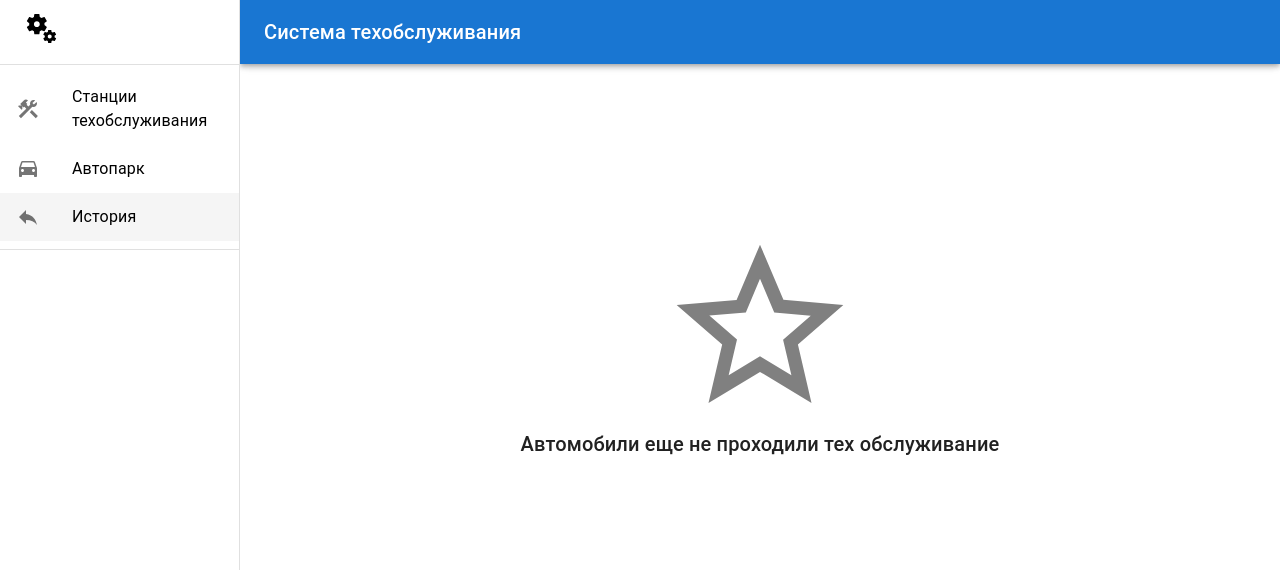
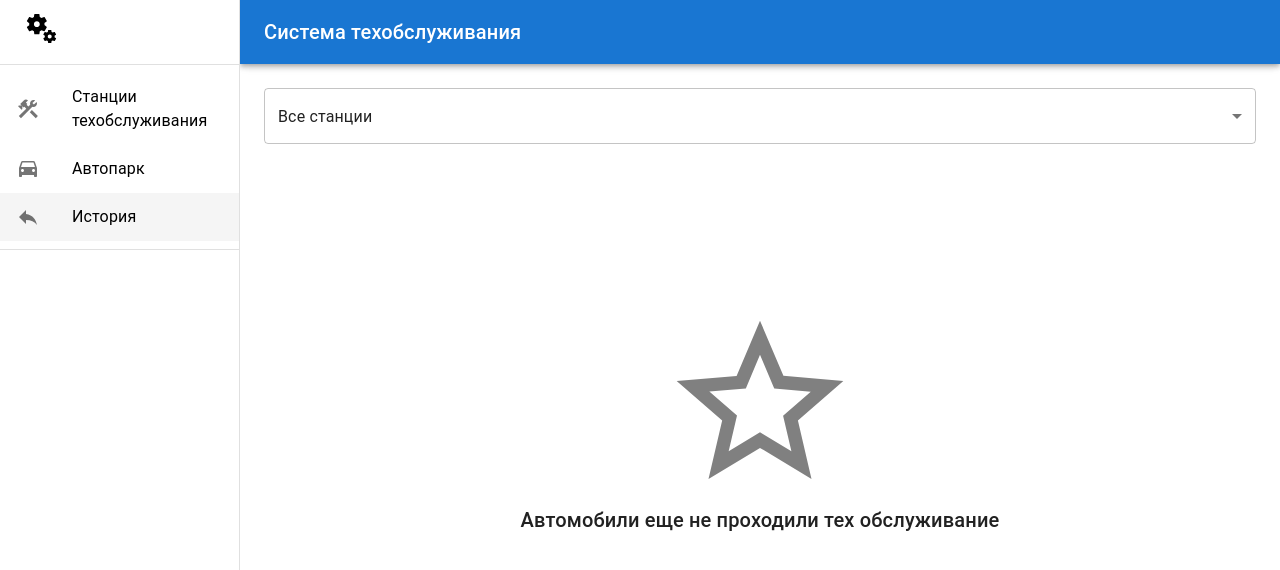
Before and after one commit to DateeMasamune/car-service-station, a React (Create React App) app: page /history-maintenance in a window 1280 px wide. Shown: the top 570 px of the page. Built offline with nearby package versions, Linux system fonts and the light colour scheme.

Commit message:
add filter for car services

```diff
--- a/src/components/HistoryMaintenance/HistoryMaintenance.jsx
+++ b/src/components/HistoryMaintenance/HistoryMaintenance.jsx
@@ -5,7 +5,9 @@ import Divider from '@mui/material/Divider';
 import ListItemAvatar from '@mui/material/ListItemAvatar';
 import Avatar from '@mui/material/Avatar';
 import Typography from '@mui/material/Typography';
-import { Box } from '@mui/material';
+import {
+  Box, FormControl, MenuItem, Select,
+} from '@mui/material';
 
 import wheel from '../../assets/wheel.jpg';
 import Skeleton from '../Skeleton/Skeleton';
@@ -14,14 +16,38 @@ import useHistoryMaintenance from './useHistoryMaintenance';
 function HistoryMaintenance() {
   const {
     carPark,
+    serviceStation,
+    selectService,
     goToSingleCar,
     filterMaintenance,
+    handleChangeService,
   } = useHistoryMaintenance();
 
   return (
     <>
+      <FormControl fullWidth style={{ marginBottom: 20, minWidth: 300 }}>
+        <Select
+          value={selectService}
+          onChange={handleChangeService}
+          displayEmpty
+          inputProps={{ 'aria-label': 'Without label' }}
+        >
+          <MenuItem disabled value="">
+            <em>Станция техобслуживании</em>
+          </MenuItem>
+          <MenuItem value="">Все станции</MenuItem>
+          {serviceStation.map((serviceName) => (
+            <MenuItem
+              key={serviceName.id}
+              value={serviceName.id}
+            >
+              {serviceName.name}
+            </MenuItem>
+          ))}
+        </Select>
+      </FormControl>
       {carPark.filter(filterMaintenance).length === 0 && (
-        <Skeleton text="Автомобили еще не проходили тех обслуживание" />
+      <Skeleton text="Автомобили еще не проходили тех обслуживание" />
       )}
       {carPark.filter(filterMaintenance).map((car) => (
         <List onClick={() => goToSingleCar(car.id)} key={car.id} sx={{ width: '100%', bgcolor: 'background.paper', cursor: 'pointer' }}>
@@ -45,7 +71,7 @@ function HistoryMaintenance() {
                 История ТО
               </Typography>
               {car.history.map((history) => (
-                <Typography style={{ color: 'gray', fontSize: '14px' }}>{`${history}`}</Typography>
+                <Typography key={history} style={{ color: 'gray', fontSize: '14px' }}>{`${history}`}</Typography>
               ))}
               {car.status === 'ready'
                 ? <Typography style={{ color: 'green' }}>Техобслуживание пройдено успешно</Typography>
--- a/src/components/HistoryMaintenance/useHistoryMaintenance.js
+++ b/src/components/HistoryMaintenance/useHistoryMaintenance.js
@@ -1,21 +1,40 @@
+import { useState } from 'react';
+import { useSelector } from 'react-redux';
 import { useNavigate } from 'react-router-dom';
 
 import useCurrentCar from '../../customHooks/useCurrentCar';
 
 function useHistoryMaintenance() {
+  const [selectService, setSelectService] = useState('');
   const { carPark } = useCurrentCar();
   const navigate = useNavigate();
-
+  const serviceStation = useSelector((store) => store.serviceStation);
   const goToSingleCar = (id) => {
     navigate(`/maintenance/${id}`);
   };
 
-  const filterMaintenance = (car) => (car.status !== '');
+  const handleChangeService = (event) => {
+    setSelectService(event.target.value);
+  };
+
+  const filterMaintenance = (car) => {
+    if (selectService === '') {
+      if (car.status !== '') {
+        return true;
+      }
+    } else if (car.serviceId === selectService) {
+      return true;
+    }
+    return false;
+  };
 
   return {
     carPark,
     goToSingleCar,
     filterMaintenance,
+    serviceStation,
+    handleChangeService,
+    selectService,
   };
 }
 
```
